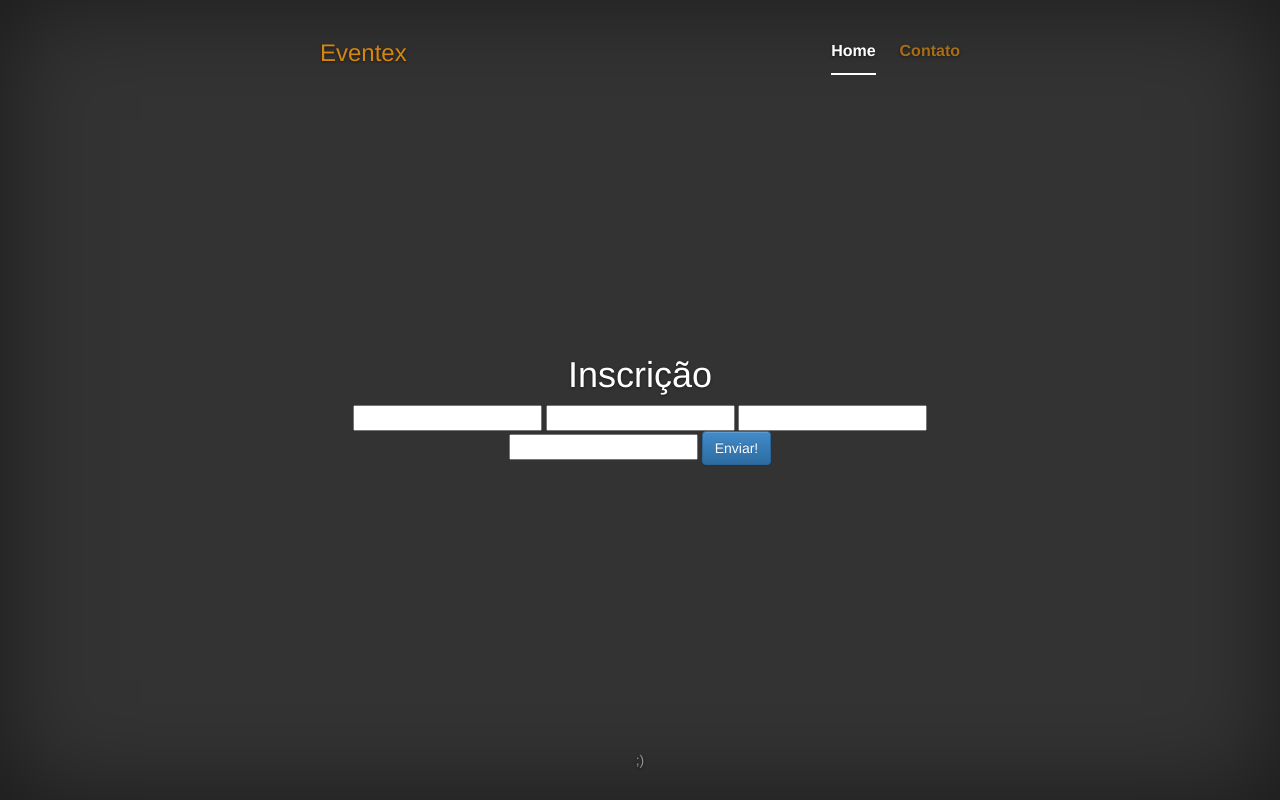
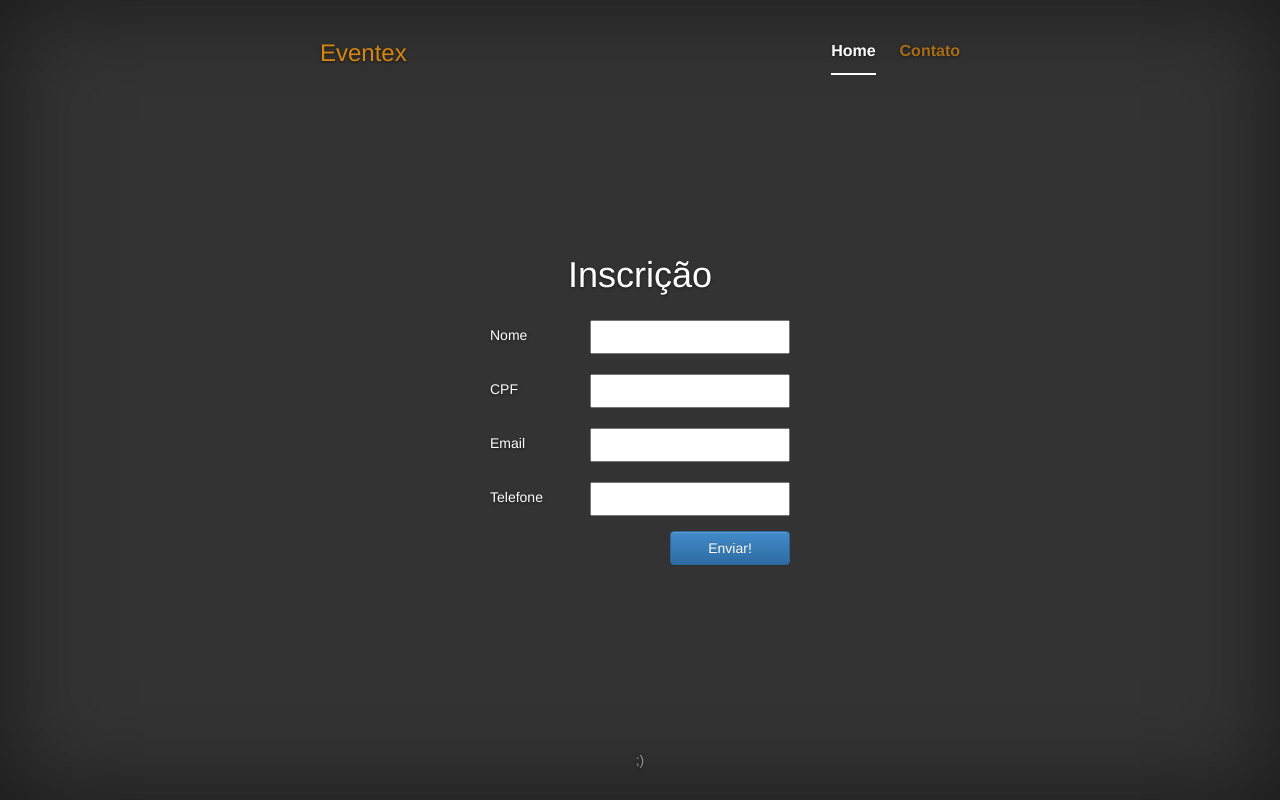
Before and after one commit to PHedro/wttd, a Django app: page /inscricao/ in a window 1280 px wide. Run offline with Django 3.2, Linux system fonts and the light colour scheme; some libraries are stand-ins or nearby versions.

Commit message:
css form

```diff
--- a/eventex/core/static/css/style.css
+++ b/eventex/core/static/css/style.css
@@ -127,3 +127,29 @@ body {
     width: 700px;
   }
 }
+
+input {
+    margin-bottom: 5px;
+    margin-top: 5px;
+    color: #000000;
+    padding: 5px;
+    width: 200px;
+    float: right;
+}
+
+.form-row {
+    width: 300px;
+    margin: 10px auto;
+}
+
+.row > .form-row > span {
+    padding-top: 10px;
+    float: left;
+    width: 50px;
+    text-align: left;
+}
+.btn {
+    width: 120px;
+    float: right;
+    margin: 0;
+}
--- a/eventex/subscriptions/templates/subscriptions/subscription_form.html
+++ b/eventex/subscriptions/templates/subscriptions/subscription_form.html
@@ -1,20 +1,55 @@
 {% extends 'base.html' %}
 {% block content %}
-    <div class="_form">
+    <div class="row _form">
         <h1>Inscrição</h1>
 
+        <div class="col-md-12">
             <form action="." method="POST">
+                <div class="row">
                     {% csrf_token %}
                     {{ form.name.errors }}
                     {{ form.cpf.errors }}
                     {{ form.email.errors }}
                     {{ form.phone.errors }}
-
+                </div>
+                <div class="row">
+                    <div class="form-row">
+                        <span>
+                            {{ form.name.label }}
+                        </span>
                         {{ form.name }}
+                    </div>
+                </div>
+                <div class="row">
+                    <div class="form-row">
+                        <span>
+                            {{ form.cpf.label }}
+                        </span>
                         {{ form.cpf }}
+                    </div>
+                </div>
+                <div class="row">
+                    <div class="form-row">
+                        <span>
+                            {{ form.email.label }}
+                        </span>
                         {{ form.email }}
+                    </div>
+                </div>
+                <div class="row">
+                    <div class="form-row">
+                        <span>
+                            {{ form.phone.label }}
+                        </span>
                         {{ form.phone }}
+                    </div>
+                </div>
+                <div class="row">
+                    <div class="form-row">
                         <input class="btn btn-primary" type="submit" value="Enviar!"/>
+                    </div>
+                </div>
             </form>
         </div>
+    </div>
 {% endblock content %}
```
Lines whose indentation alone changed are shown as unchanged.
